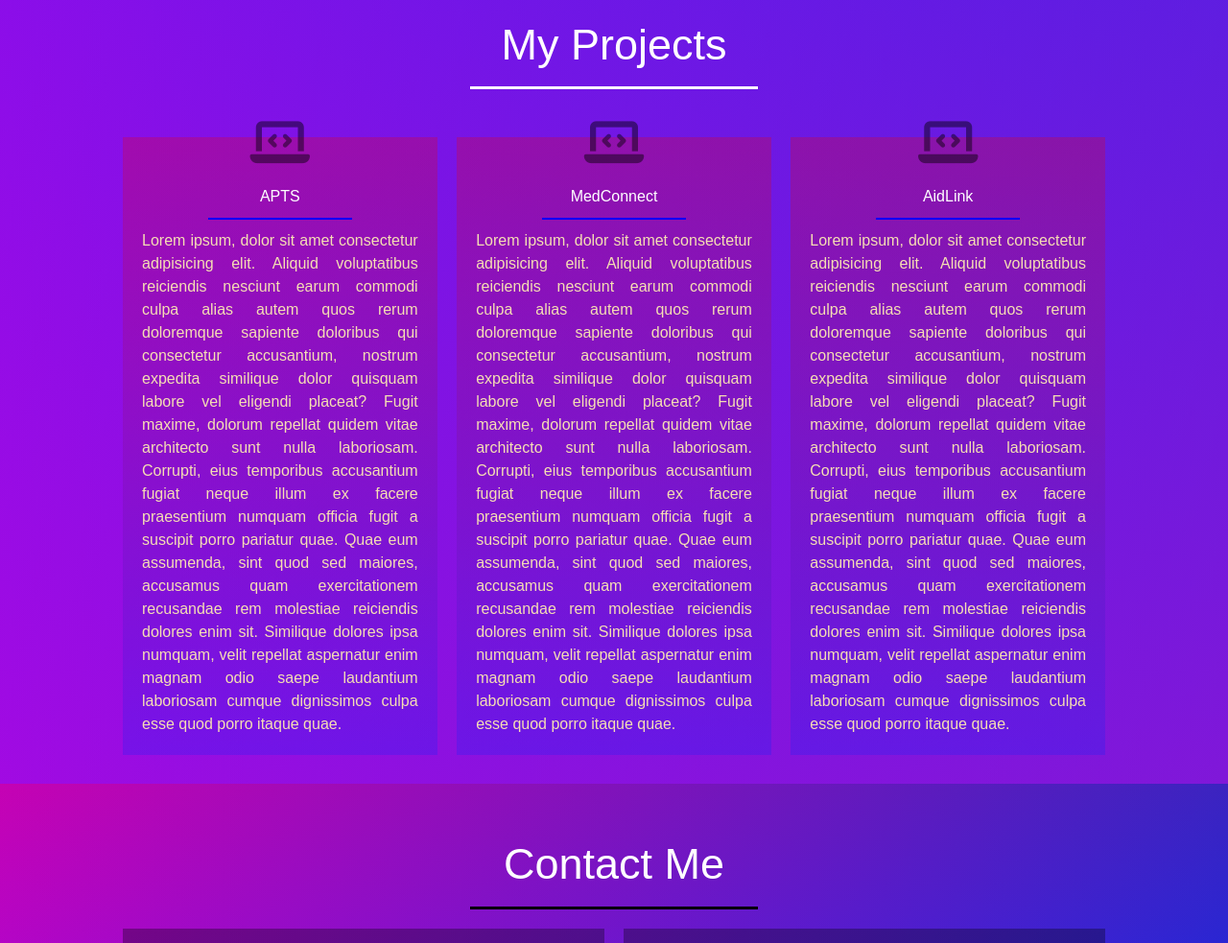
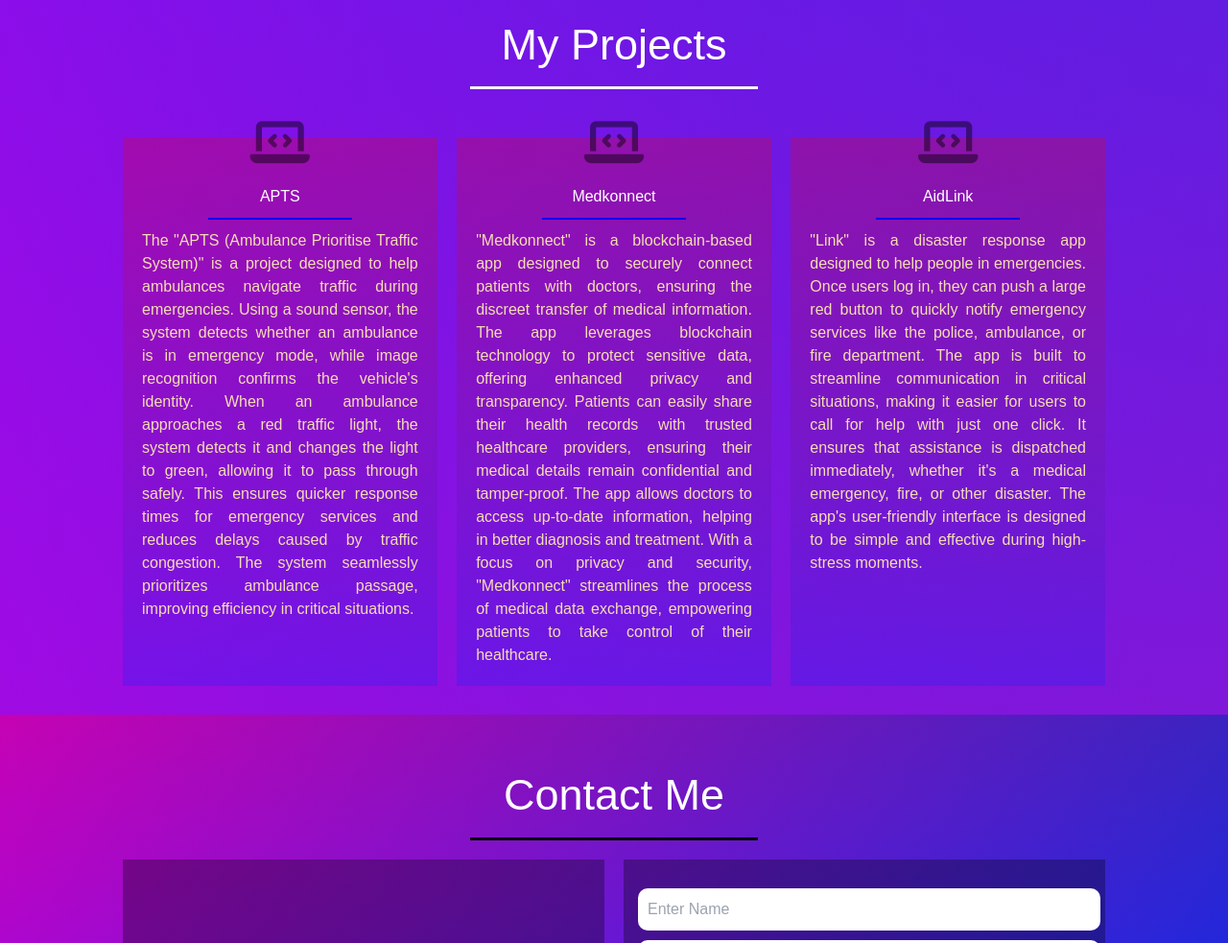
Before and after one commit to lazymonarch/html-css-Portfolio, a website: page index.html in a window 1280 px wide. Shown: the part 1276-2259 px from the top of the page at 96% size. Drawn offline with Linux system fonts and the light colour scheme.

Commit message:
Content Update index.html

```diff
--- a/index.html
+++ b/index.html
@@ -122,41 +122,32 @@
                 <div class="box">
                     <i class="fas fa-laptop-code"></i>
                     <h3>APTS</h3>
-                    <p>Lorem ipsum, dolor sit amet consectetur adipisicing elit. Aliquid voluptatibus reiciendis
-                        nesciunt earum commodi culpa alias autem quos rerum doloremque sapiente doloribus qui
-                        consectetur accusantium, nostrum expedita similique dolor quisquam labore vel eligendi placeat?
-                        Fugit maxime, dolorum repellat quidem vitae architecto sunt nulla laboriosam. Corrupti, eius
-                        temporibus accusantium fugiat neque illum ex facere praesentium numquam officia fugit a suscipit
-                        porro pariatur quae. Quae eum assumenda, sint quod sed maiores, accusamus quam exercitationem
-                        recusandae rem molestiae reiciendis dolores enim sit. Similique dolores ipsa numquam, velit
-                        repellat aspernatur enim magnam odio saepe laudantium laboriosam cumque dignissimos culpa esse
-                        quod porro itaque quae.</p>
+                    <p>The "APTS (Ambulance Prioritise Traffic System)" is a project designed to help ambulances navigate traffic during
+                        emergencies. Using a sound sensor, the system detects whether an ambulance is in emergency mode, while image
+                        recognition confirms the vehicle's identity. When an ambulance approaches a red traffic light, the system detects
+                        it and changes the light to green, allowing it to pass through safely. This ensures quicker response times for
+                        emergency services and reduces delays caused by traffic congestion. The system seamlessly prioritizes ambulance
+                        passage, improving efficiency in critical situations.</p>
                 </div>
                 <div class="box">
                     <i class="fas fa-laptop-code"></i>
-                    <h3>MedConnect</h3>
-                    <p>Lorem ipsum, dolor sit amet consectetur adipisicing elit. Aliquid voluptatibus reiciendis
-                        nesciunt earum commodi culpa alias autem quos rerum doloremque sapiente doloribus qui
-                        consectetur accusantium, nostrum expedita similique dolor quisquam labore vel eligendi placeat?
-                        Fugit maxime, dolorum repellat quidem vitae architecto sunt nulla laboriosam. Corrupti, eius
-                        temporibus accusantium fugiat neque illum ex facere praesentium numquam officia fugit a suscipit
-                        porro pariatur quae. Quae eum assumenda, sint quod sed maiores, accusamus quam exercitationem
-                        recusandae rem molestiae reiciendis dolores enim sit. Similique dolores ipsa numquam, velit
-                        repellat aspernatur enim magnam odio saepe laudantium laboriosam cumque dignissimos culpa esse
-                        quod porro itaque quae.</p>
+                    <h3>Medkonnect</h3>
+                    <p>"Medkonnect" is a blockchain-based app designed to securely connect patients with doctors, ensuring the discreet
+                        transfer of medical information. The app leverages blockchain technology to protect sensitive data, offering
+                        enhanced privacy and transparency. Patients can easily share their health records with trusted healthcare providers,
+                        ensuring their medical details remain confidential and tamper-proof. The app allows doctors to access up-to-date
+                        information, helping in better diagnosis and treatment. With a focus on privacy and security, "Medkonnect" streamlines
+                        the process of medical data exchange, empowering patients to take control of their healthcare.</p>
                 </div>
                 <div class="box">
                     <i class="fas fa-laptop-code"></i>
                     <h3>AidLink</h3>
-                    <p>Lorem ipsum, dolor sit amet consectetur adipisicing elit. Aliquid voluptatibus reiciendis
-                        nesciunt earum commodi culpa alias autem quos rerum doloremque sapiente doloribus qui
-                        consectetur accusantium, nostrum expedita similique dolor quisquam labore vel eligendi placeat?
-                        Fugit maxime, dolorum repellat quidem vitae architecto sunt nulla laboriosam. Corrupti, eius
-                        temporibus accusantium fugiat neque illum ex facere praesentium numquam officia fugit a suscipit
-                        porro pariatur quae. Quae eum assumenda, sint quod sed maiores, accusamus quam exercitationem
-                        recusandae rem molestiae reiciendis dolores enim sit. Similique dolores ipsa numquam, velit
-                        repellat aspernatur enim magnam odio saepe laudantium laboriosam cumque dignissimos culpa esse
-                        quod porro itaque quae.</p>
+                    <p>"Link" is a disaster response app designed to help people in emergencies. Once users log in, they can push a
+                        large red button to quickly notify emergency services like the police, ambulance, or fire department. The app
+                        is built to streamline communication in critical situations, making it easier for users to call for help with
+                        just one click. It ensures that assistance is dispatched immediately, whether it's a medical emergency, fire,
+                        or other disaster. The app's user-friendly interface is designed to be simple and effective during high-stress
+                        moments.</p>
                 </div>
             </div>
         </div>
```
